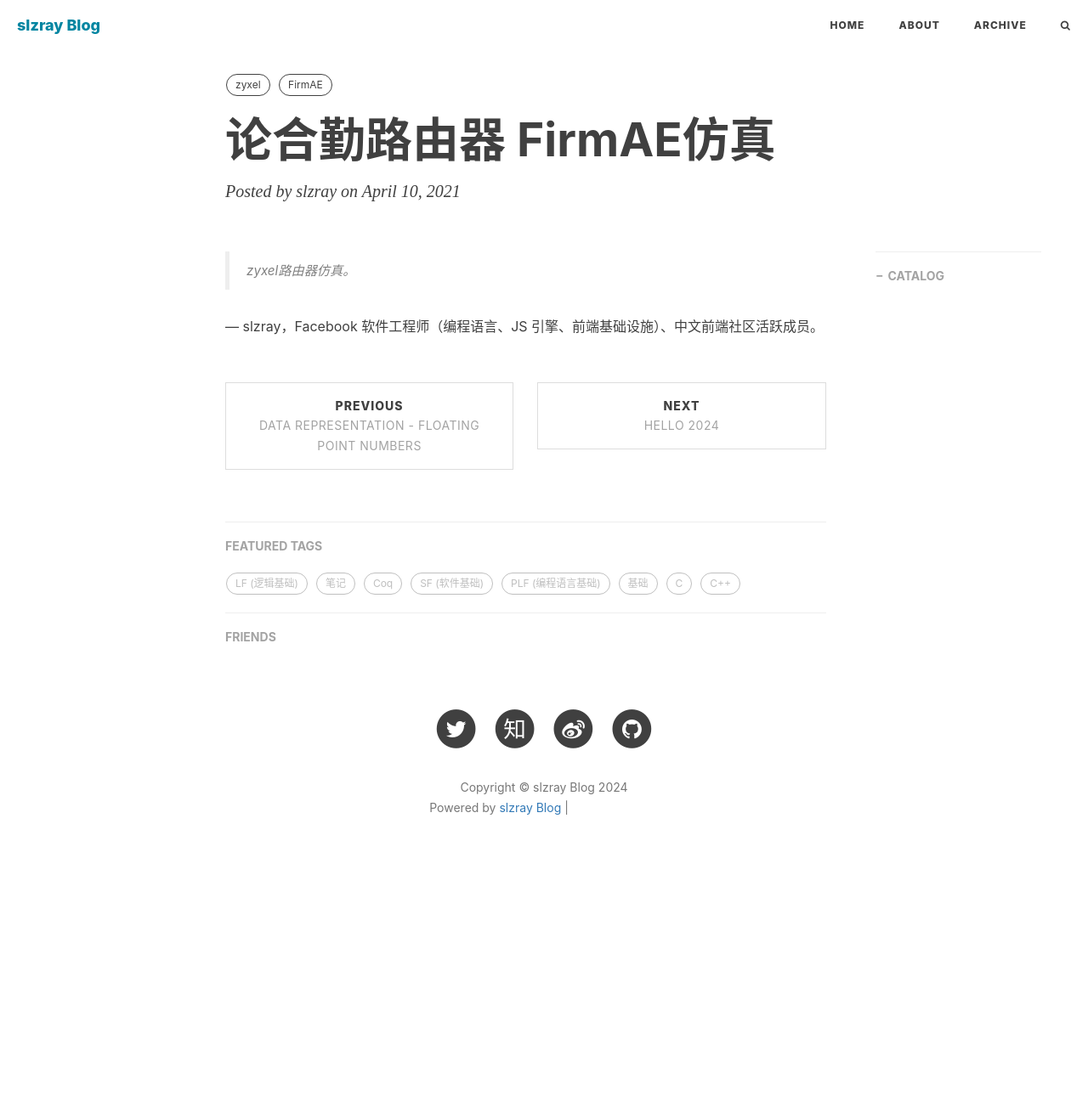
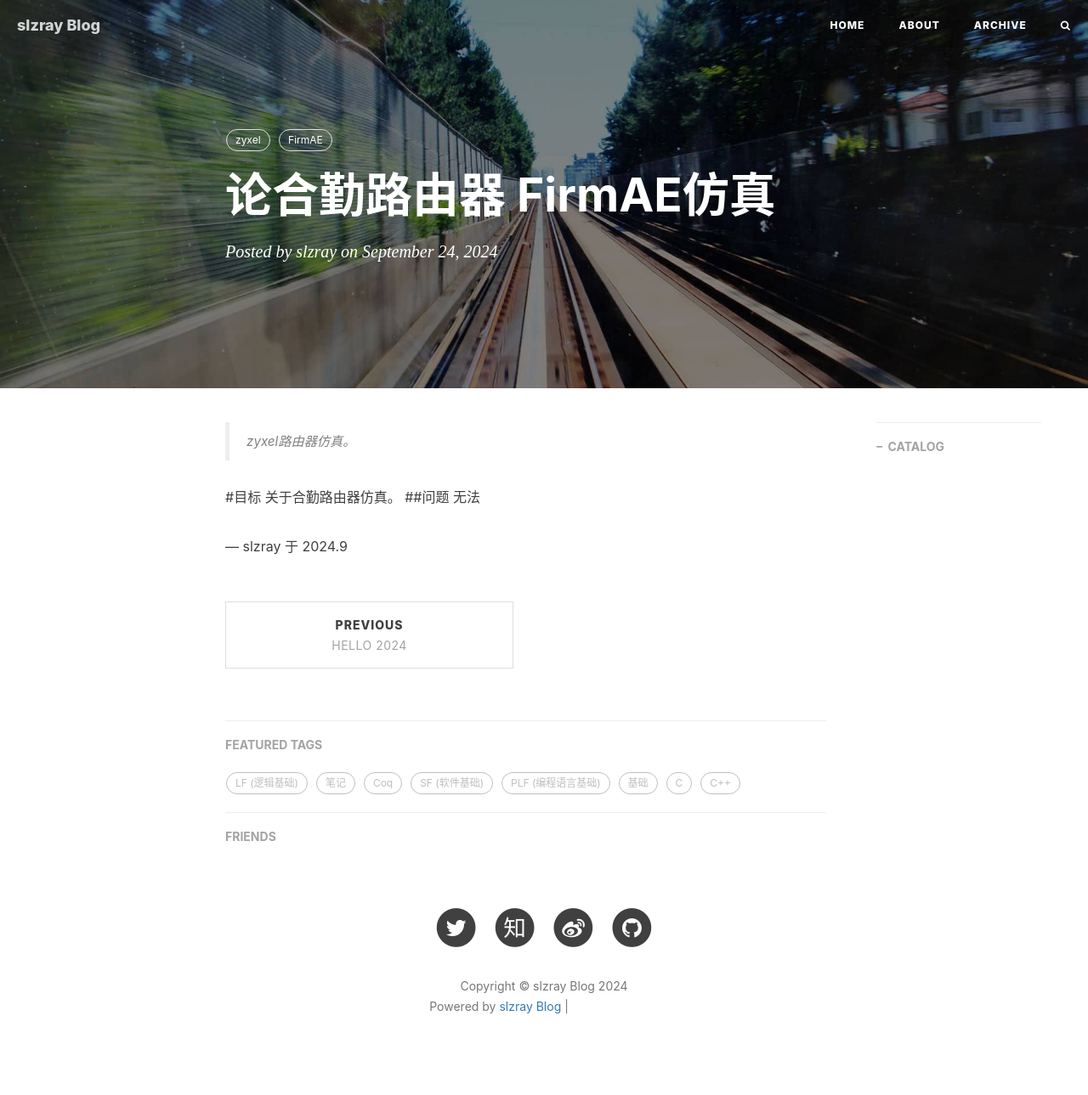
Before and after one commit to shalunZhou/shalunZhou.github.io, a Jekyll site: the page built from _posts/2024-09-24-js-20yrs-preface.md, in a window 1280 px wide. Shown: the whole page at 85% size. Built offline with Jekyll 4.4.1, drawn with Linux system fonts in a browser that asks for light colours; nearby versions of some CDN libraries; comment, search, counter and statistics services are not loaded; before the commit the page ends 1055 px from its top, so only the background shows below that; grey boxes are pictures that could not be loaded.

Commit message:
my style 4

```diff
--- a/_posts/2021-04-10-js-20yrs-preface.md
+++ b/_posts/2024-09-24-js-20yrs-preface.md
@@ -1,8 +1,10 @@
 ---
 layout:       post
 title:        "论合勤路由器 FirmAE仿真"
+date:          2024-09-24 13:00:00
 author:       "slzray"
-header-style: text
+#header-style: text
+header-img: "img/post-bg-2015.jpg"
 catalog:      true
 tags:
     - zyxel
@@ -11,4 +13,9 @@ tags:
 
 > zyxel路由器仿真。
 
-— slzray，Facebook 软件工程师（编程语言、JS 引擎、前端基础设施）、中文前端社区活跃成员。
+#目标
+关于合勤路由器仿真。
+##问题
+无法
+
+— slzray 于 2024.9
```
Also changed, not shown: _posts/2021-01-19-the-systematic-failure-of-higher-education-in-china.md (deleted, +0 -32 lines), _posts/2014-09-24-hello-2015.markdown (renamed from _posts/2014-01-29-hello-2015.markdown).
